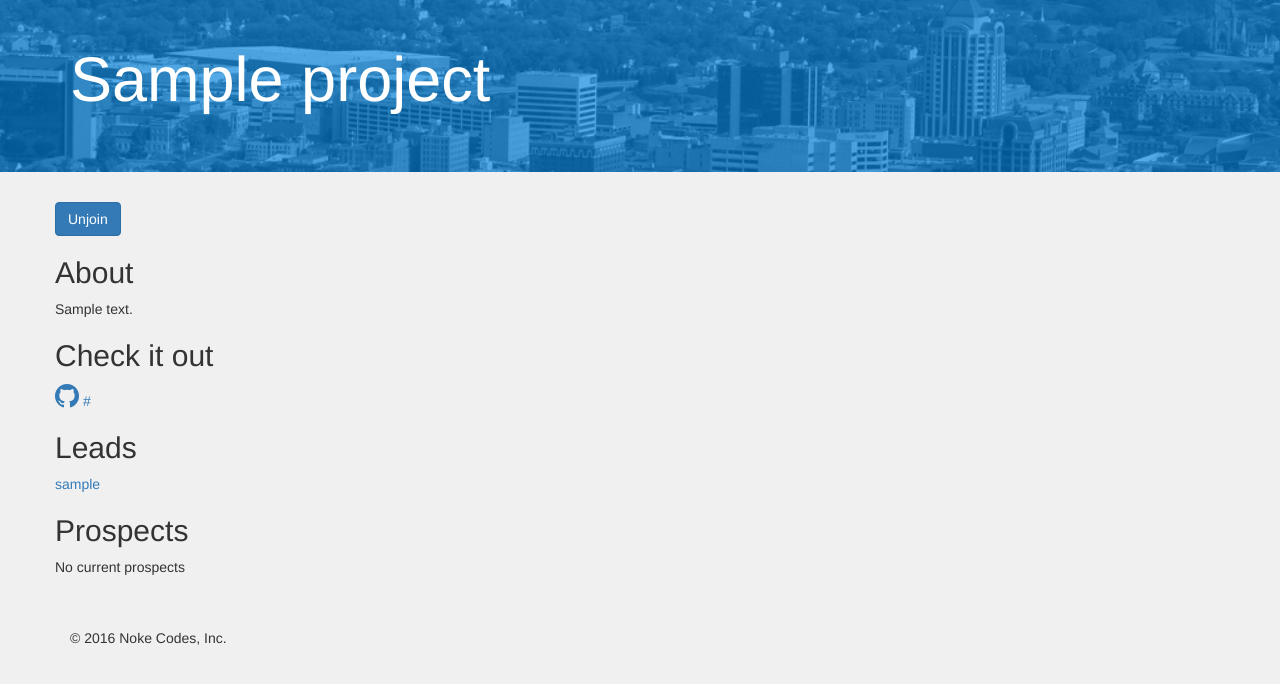
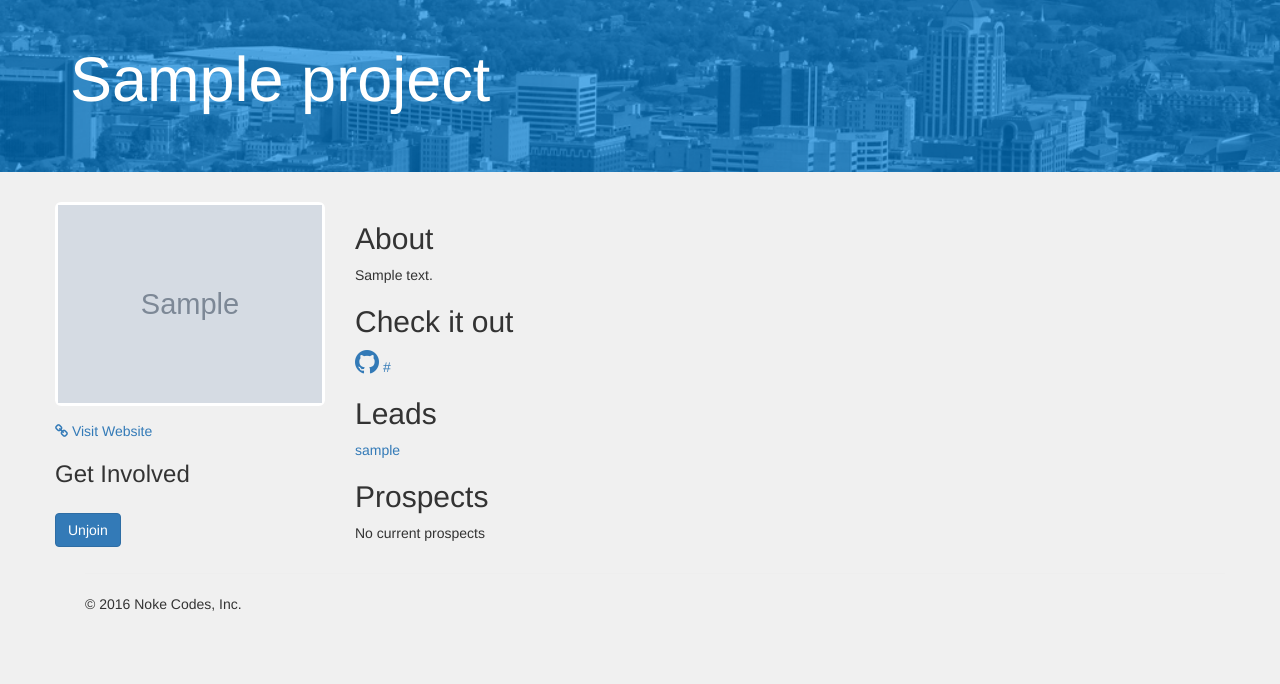
Before and after one commit to NokeCodes/noke-platform, a Django app: a page that uses projects/templates/projects/details.html in a window 1280 px wide. Shown: the part 77-761 px from the top of the page. Run offline with Django 3.2, Linux system fonts and the light colour scheme; a user stored in the database is signed in; tables that the repository leaves empty hold one stand-in row (values such as "Sample post"); grey boxes marked "Sample" are stand-in pictures; some libraries are stand-ins or nearby versions.

Commit message:
edited the project page

```diff
--- a/nokecodes/static/css/style.css
+++ b/nokecodes/static/css/style.css
@@ -84,3 +84,30 @@
     margin: 0 auto;
     height: 100px;
   }
+
+
+
+.org
+{
+    //bottom: -75px;
+    //left: 10px;
+    //position: absolute;
+    transition: bottom .3s;
+    z-index: 3;
+}
+.org-inner
+{
+    background: #fff;
+    border: 3px solid #fff;
+    border-radius: 6px;//
+    box-shadow: 0 1px 1px rgba(136,153,166,0.15);
+    //height: 200px;
+    position: relative;
+    //width: 200px;
+    min-width: 150px;
+}
+.org-img
+{
+    max-width: 100%;
+    max-height: 200px;
+}
--- a/projects/models.py
+++ b/projects/models.py
@@ -10,6 +10,7 @@
     about = models.TextField(default='', blank=True)
     github_url = models.URLField(blank=True)
     image_url = models.URLField(blank=True)
+    organization_url = models.URLField(blank=True)
 
     members = models.ManyToManyField(User, through='Membership')
 
--- a/projects/templates/projects/details.html
+++ b/projects/templates/projects/details.html
@@ -7,14 +7,39 @@
 {% endblock %}
 
 {% block body %}
+<div class="row">
+  <div class="col-md-3">
+
+    <div class="org">
+      <div class="org-inner">
+        <img class="org-img" src="{{ project.image_url }}">
+      </div>
+    </div>
+
+    {% if project.organization_url %}
+      <div style="padding-top: 15px;">
+        <a href="{{ project.organization_url }}"><i class="fa fa-link" aria-hidden="true"></i> Visit Website</a>
+      </div>
+    {% endif %}
+
+
       {% if request.user.is_authenticated %}
+
+    <h3>Get Involved</h3>
+    <div style="padding-top: 15px;">
+
       <form action="{% url 'projects:join' project.slug %}" method="post">
         {% csrf_token %}
         {% with action=membership.is_active|yesno:'unjoin,join' %}
         {% bootstrap_button action|capfirst button_type='submit' name='action' value=action %}
         {% endwith %}
       </form>
+    </div>
       {% endif %}
+
+
+  </div>
+  <div class="col-md-7">
 
     <h2>About</h2>
     <p>{{ project.about }}</p>
@@ -46,5 +71,10 @@
     <p>No current prospects</p>
     {% endfor %}
     {% endif %}
+  </div>
 
+  <div class="col-md-2">
+    <!-- Add users, organizers, etc -->
+        </a>
+  </div>
 {% endblock %}
```
Also changed, not shown: projects/migrations/0009_project_organization_url.py (added). Lines whose indentation alone changed are shown as unchanged.
